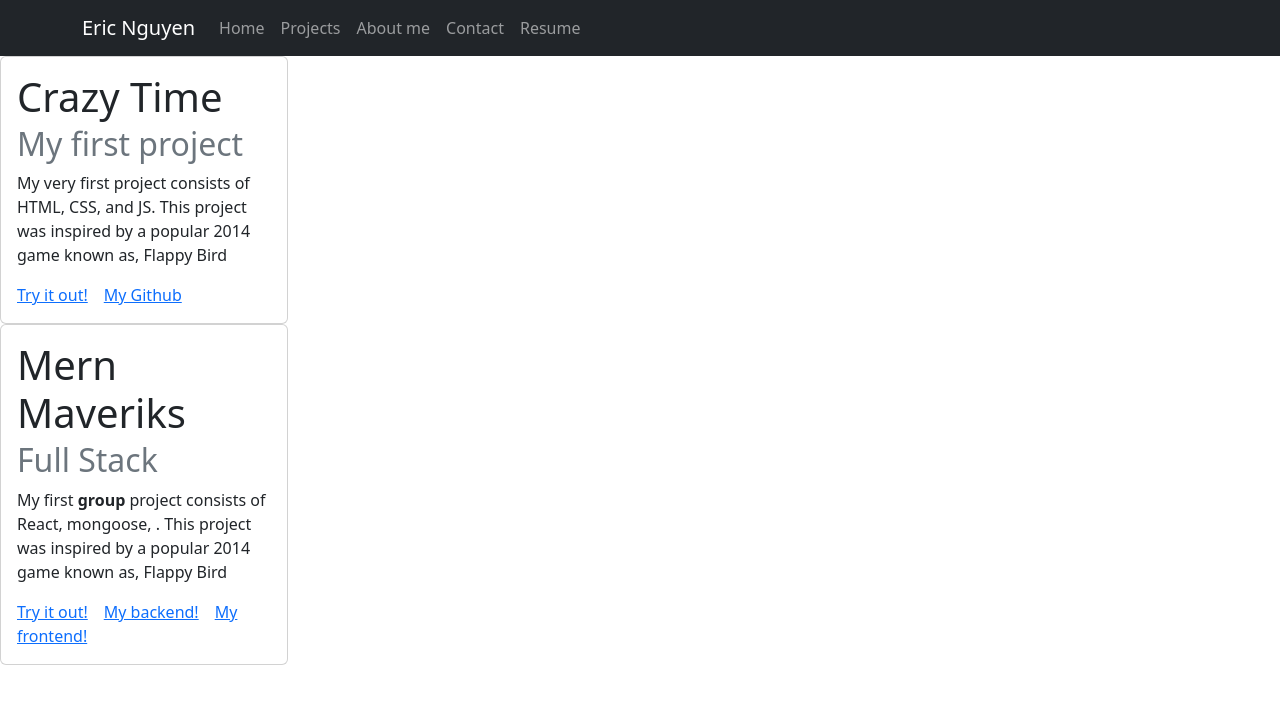
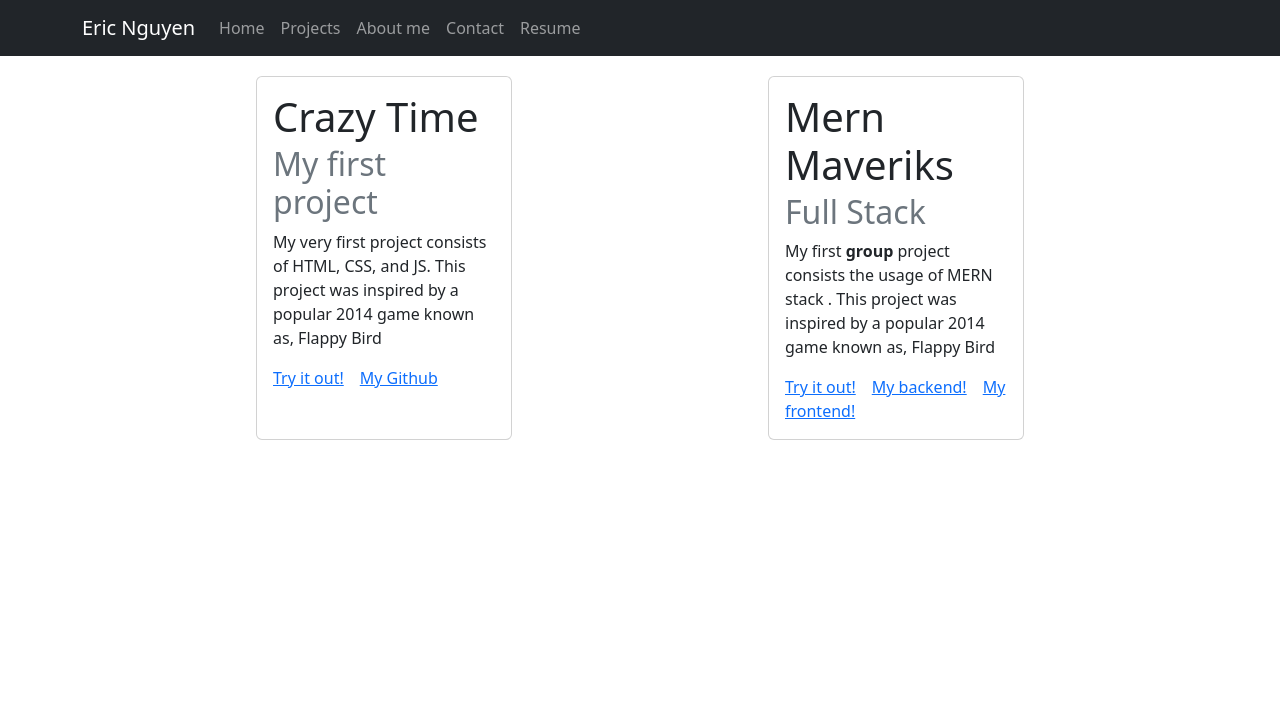
Before and after one commit to ericcnguyen04/Post-Portfolio, a React (Create React App) app: page /projects in a window 1280 px wide. Shown: the top 704 px of the page. Built offline with nearby package versions, Linux system fonts and the light colour scheme.

Commit message:
ready to deploy

```diff
--- a/src/App.css
+++ b/src/App.css
@@ -39,3 +39,15 @@ body {
   margin-top: 20px;
   border: solid black 2px;
 }
+
+.project {
+    /* border: solid green 2px; */
+  margin-left: 10vw;
+  margin-right: 10vw;
+  margin-top: 20px;
+  display: flex;
+  flex-wrap: wrap;
+  /* gap: 50px */
+  justify-content: space-around;
+  align-content: flex-start;
+}
--- a/src/components/pages/Projects.jsx
+++ b/src/components/pages/Projects.jsx
@@ -2,8 +2,8 @@ import Card from 'react-bootstrap/Card';
 
 export default function Projects() {
     return(
-        <div>
-            <Card style={{ width: '18rem' }}>
+        <div className='project'>
+            <Card style={{ width: '20vw' }}>
                 <Card.Body>
                     <Card.Title><h1>Crazy Time</h1></Card.Title>
                     <Card.Subtitle className="mb-2 text-muted"><h2>My first project</h2></Card.Subtitle>
@@ -14,12 +14,12 @@ export default function Projects() {
                     <Card.Link href="https://github.com/ericcnguyen04/PROJECT1">My Github</Card.Link>
                 </Card.Body>
             </Card>
-            <Card style={{ width: '18rem' }}>
+            <Card style={{ width: '20vw' }}>
                 <Card.Body>
                     <Card.Title><h1>Mern Maveriks</h1></Card.Title>
                     <Card.Subtitle className="mb-2 text-muted"><h2>Full Stack</h2></Card.Subtitle>
                     <Card.Text>
-                        My first <strong>group</strong> project consists of React, mongoose, . This project was inspired by a popular 2014 game known as, Flappy Bird
+                        My first <strong>group</strong> project consists the usage of MERN stack . This project was inspired by a popular 2014 game known as, Flappy Bird
                     </Card.Text>
                     <Card.Link href="https://endearing-hummingbird-7ff714.netlify.app/items">Try it out!</Card.Link>
                     <Card.Link href="https://github.com/ericcnguyen04/project-3-server">My backend!</Card.Link>
```
